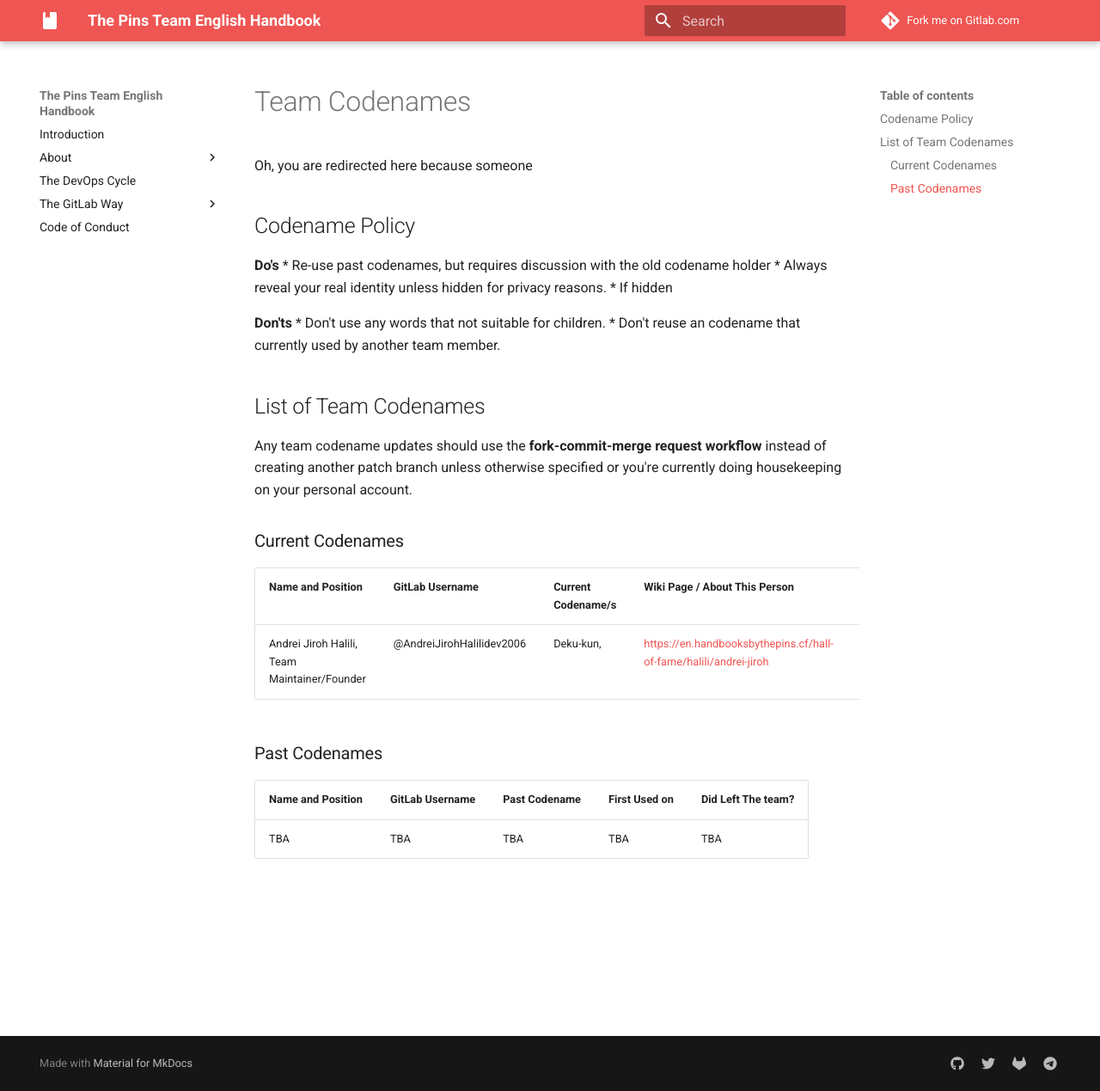
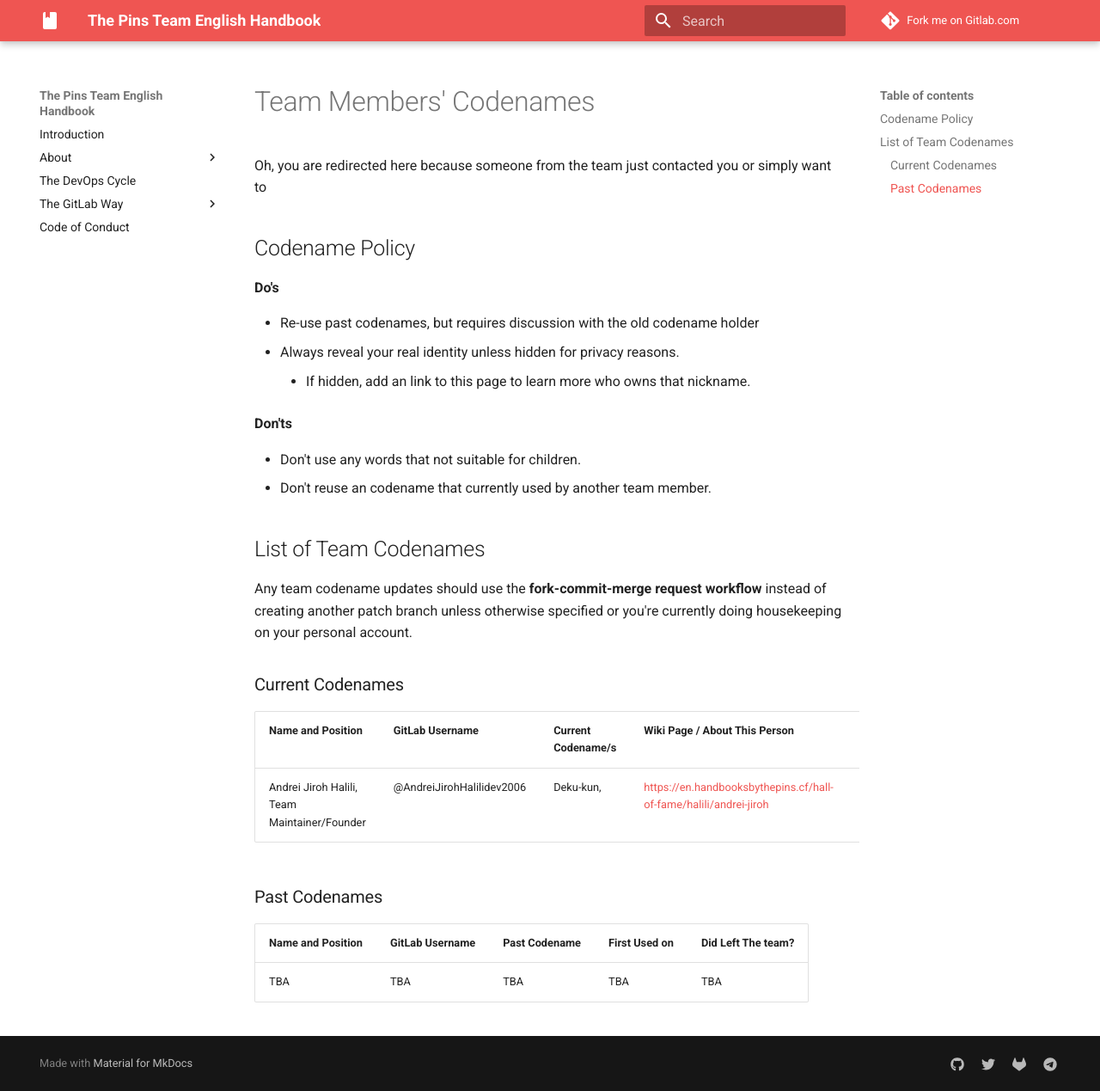
Before and after one commit to MadeByThePinsHub/handbook, an MkDocs documentation site: the page built from handbook/codenames.md, in a window 1280 px wide and 1269 px high. Shown: the whole window at 86% size. Built offline with MkDocs 1.6.1 and Material for MkDocs 9.7.7, drawn with Linux system fonts in a browser that asks for light colours; comment, search, counter and statistics services are not loaded.

Commit message:
Mess hell there...

```diff
--- a/crowdin.yml
+++ b/crowdin.yml
@@ -1,3 +1,3 @@
 files:
-  - source: /source-files/*
+  - source: /handbook/*
     translation: /translations/%language%/%file_name%
--- a/handbook/codenames.md
+++ b/handbook/codenames.md
@@ -1,16 +1,18 @@
 ---
-title: Team Codenames
+title: Team Members' Codenames
 ---
 
-Oh, you are redirected here because someone
+Oh, you are redirected here because someone from the team just contacted you or simply want to
 
 ## Codename Policy
 **Do's**
+
 * Re-use past codenames, but requires discussion with the old codename holder
 * Always reveal your real identity unless hidden for privacy reasons.
-    * If hidden
+    * If hidden, add an link to this page to learn more who owns that nickname.
 
 **Don'ts**
+
 * Don't use any words that not suitable for children.
 * Don't reuse an codename that currently used by another team member.
 
--- a/requirements.txt
+++ b/requirements.txt
@@ -1,3 +1,4 @@
 pymdown-extensions
 mkdocs
 mkdocs-material
+mkdocs-git-revision-date-localized-plugin
```
Also changed, not shown: .gitlab/issue_templates/Preview feedback.md (+7 -0 lines), .gitlab/issue_templates/Triage Operations Service Account Feedback.md (added, +5 -0 lines), .gitlab/merge_request_templates/Handbook translations.md (added, +6 -0 lines), README.md (+9 -3 lines).
